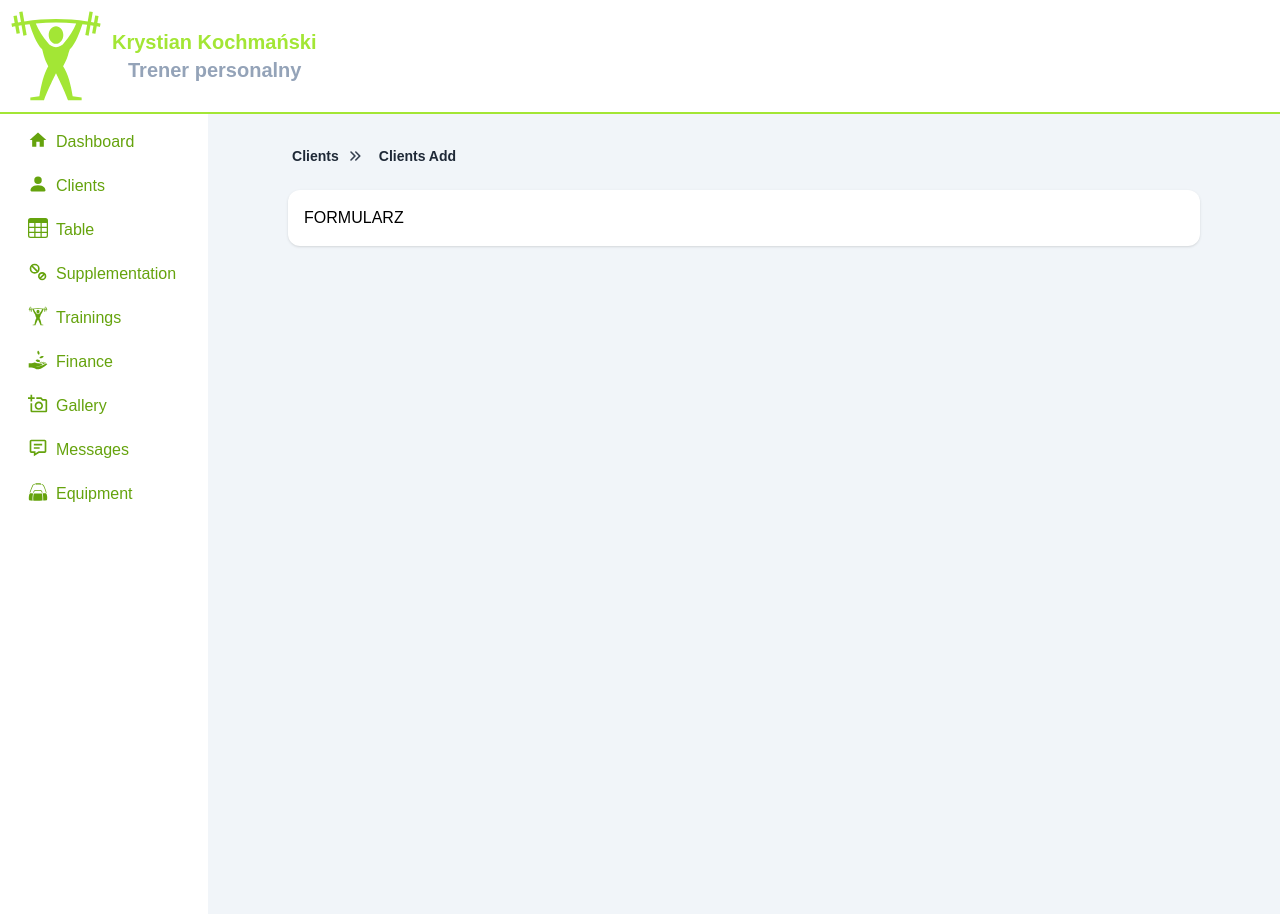
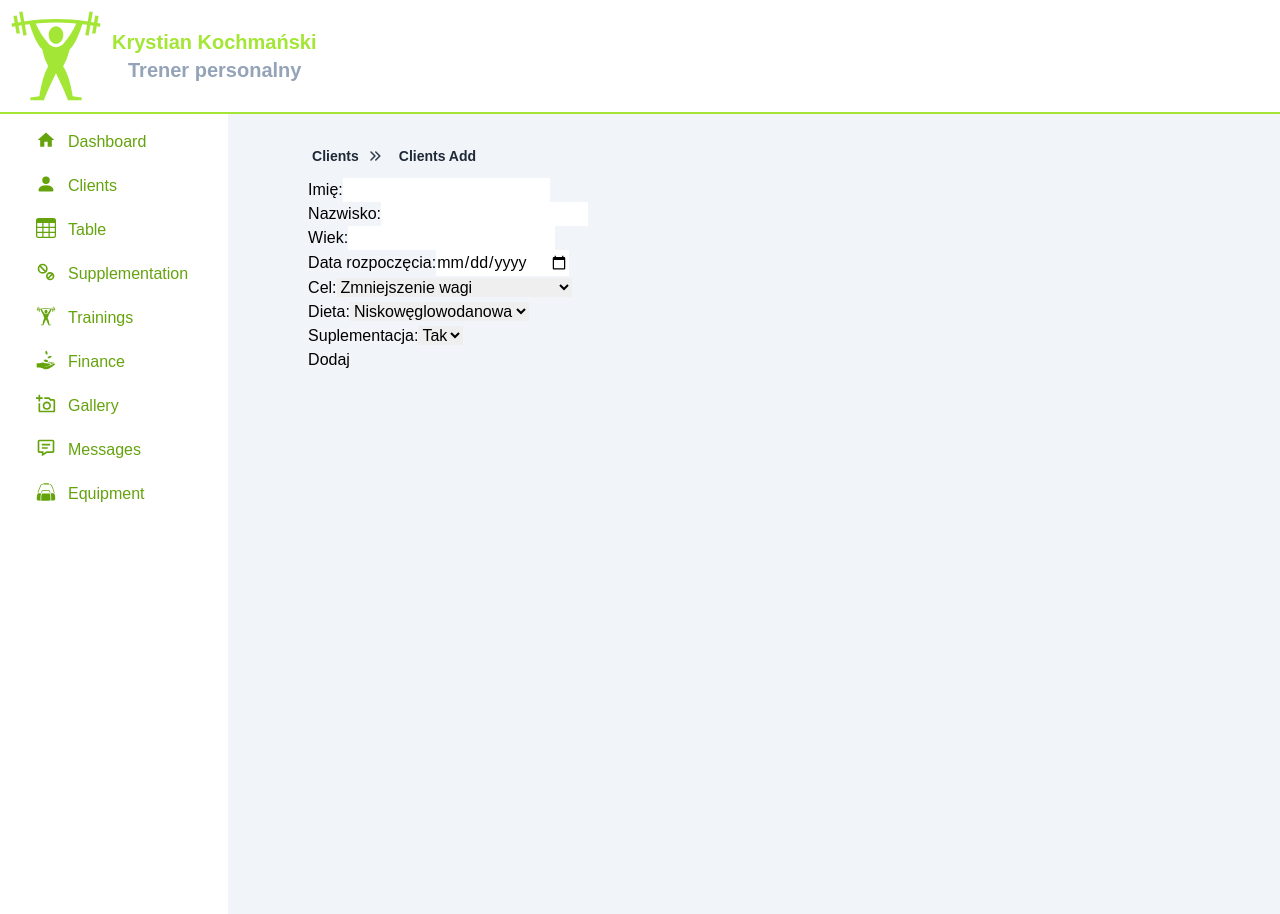
Before and after one commit to MateKoz/trainergym, a React (Create React App) app: page /clients/add in a window 1280 px wide. Built offline with nearby package versions, Linux system fonts and the light colour scheme.

Commit message:
create add form function

```diff
--- a/package.json
+++ b/package.json
@@ -9,6 +9,7 @@
     "react": "^18.2.0",
     "react-dom": "^18.2.0",
     "react-helmet": "^6.1.0",
+    "react-hot-toast": "^2.4.0",
     "react-icons": "^4.7.1",
     "react-router-dom": "^6.5.0",
     "react-scripts": "5.0.1",
@@ -39,6 +40,7 @@
     ]
   },
   "devDependencies": {
+    "formik": "^2.2.9",
     "react-tippy": "^1.4.0",
     "tailwindcss": "^3.2.4"
   }
--- a/src/components/common/Button.jsx
+++ b/src/components/common/Button.jsx
@@ -12,7 +12,7 @@ const Button = forwardRef(
                 : ''
         }
     ${size === 'normal' ? `md:text-base px-8 py-3` : size === 'small' ? `md:text-sm px-6 py-2 m-2` : ``}
-     flex items-center justify-center gap-4 rounded text-sm font-semibold text-center outline-none transition-all duration-150 ${className}
+     flex items-center justify-center gap-4 shadow-md text-sm font-semibold text-center outline-none transition-all duration-150 ${className}
      ${
             disabled
                 ? `text-gray-200 bg-gray-400 hover:bg-gray-400 hover:text-gray-200 active:bg-gray-400 active:text-gray-200 cursor-default`
--- a/src/components/common/Datatable.jsx
+++ b/src/components/common/Datatable.jsx
@@ -12,9 +12,9 @@ export const Datatable = ({ children, headers }) => {
     console.log(children.length)
 
     return (
-        <div className="bg-white p-4 rounded-xl overflow-x-auto w-full text-sm">
-            <table className="bg-white rounded-xl max-w-full border-collapse w-full">
-                <thead className="hidden lg:table-header-group font-bold text-center border-b-2 border-lime-200  text-lime-600">
+        <div className="bg-white p-4 overflow-x-auto shadow-md w-full text-sm">
+            <table className="bg-white  max-w-full  border-collapse w-full">
+                <thead className="hidden lg:table-header-group font-bold text-center border-b-2 border-lime-200 text-lime-600">
                 <tr>
                     {headers.map(({ id, label, colSize }) => (
                         <th
--- a/src/components/common/DatatableItem.jsx
+++ b/src/components/common/DatatableItem.jsx
@@ -2,18 +2,18 @@ export const DatatableItem = ({ children, headers }) => {
 
     return (
         <tr
-            className={`even:bg-slate-100 flex flex-wrap lg:table-row`}>
+            className={`even:bg-lime-100 flex flex-wrap lg:table-row text-center`}>
             {children?.length != null ? (
                 children.map((child, i) => (
-                    <td className='p-2 first:rounded-l-lg last:rounded-r-lg block lg:table-cell'>
-                        <div className="font-bold text-xs text-gray-600 lg:hidden flex items-center gap-1">
+                    <td key={i} className='p-2 block lg:table-cell'>
+                        <div  className="font-bold text-xs text-gray-600 lg:hidden flex items-center gap-1">
                             {headers[i].label}
                         </div>
                         {child}
                     </td>
                 ))
             ) : (
-                <td className="p-4 first:rounded-lg last:rounded-lg">{children}</td>
+                <td className="p-4">{children}</td>
             )}
         </tr>
     )
--- /dev/null
+++ b/src/components/common/Toast.jsx
@@ -0,0 +1,20 @@
+import React from 'react';
+import {Toaster} from "react-hot-toast";
+import {AiOutlineCheckCircle} from "react-icons/ai";
+
+const Toast = () => {
+    return (
+        <Toaster
+            toastOptions={{
+                style: {
+                    border: '2px solid #65E43E',
+                    color: 'grey',
+                    fontWeight: '#ADB5AB',
+                    opacity: '0.5',
+                },
+                icon: <AiOutlineCheckCircle size={20} className={'text-lime-600'}/>
+            }}
+        />    );
+};
+
+export default Toast;
--- a/src/components/common/Tooltip.jsx
+++ b/src/components/common/Tooltip.jsx
@@ -1,12 +1,12 @@
-import { Tooltip as Tippy } from 'react-tippy'
+import { Tooltip as Tip } from 'react-tippy'
 import 'react-tippy/dist/tippy.css'
 
 const Tooltip = ({ value, children, className = '',  ...props }) => (
-    <Tippy title={value} duration={250} animateFill className={className}>
-        <div className={`flex`} {...props}>
+    <Tip title={value} duration={250} animateFill className={className}>
+        <div className={`flex justify-center`} {...props}>
             {children}
         </div>
-    </Tippy>
+    </Tip>
 )
 
 export default Tooltip
--- a/src/components/navigation/Navbar.jsx
+++ b/src/components/navigation/Navbar.jsx
@@ -8,10 +8,10 @@ const Navbar = () => {
                 <div className='flex items-center justify-start'>
                     <GiWeightLiftingUp className='text-lime-400 text-8xl m-2 font-bold'/>
                     <div className='flex flex-col'>
-                        <p className='items-center font-bold text-lime-400 font-semibold text-xl'>Krystian
+                        <span className='items-center font-bold text-lime-400 font-semibold text-xl'>Krystian
                             Kochmański
                             <p className='text-slate-400 ml-4'>Trener personalny</p>
-                        </p>
+                        </span>
                     </div>
                 </div>
             </div>
--- a/src/components/navigation/Sidebar.jsx
+++ b/src/components/navigation/Sidebar.jsx
@@ -8,8 +8,8 @@ const Sidebar = () => {
             {data.map((item, index) => {
                 return (
                     <NavLink to={item.path} key={index}
-                             className='flex ml-4 flex p-2 group hover:bg-lime-200 hover:border-b-2 hover:rounded hover:border-lime-200 cursor-pointer transition-transform ease-in-out hover:translate-x-1 duration-300 my-1  truncate '>
-                            <div className='mr-2 group-hover:text-slate-800 text-xl text-lime-600'>{item.icon}</div>
+                             className='flex ml-4 flex p-2 px-4 hover:shadow-md group hover:bg-lime-200 hover:border-b-2 hover:border-lime-200 cursor-pointer transition-transform ease-in-out hover:translate-x-1 duration-300 my-1  truncate '>
+                            <div className='mr-3 group-hover:text-slate-800 text-xl text-lime-600'>{item.icon}</div>
                             <div className='text-md group-hover:text-slate-800 text-lime-600'>{item.titles}</div>
                     </NavLink>
                 )
--- a/src/views/Clients/components/AddClientsForm.jsx
+++ b/src/views/Clients/components/AddClientsForm.jsx
@@ -1,13 +1,67 @@
-import React from 'react';
-import Card from "../../../components/common/Card";
+import React, {useState} from 'react';
+import {Clients as dataClients} from "../data/Clients";
+import {Link} from "react-router-dom";
 
 
 const AddClientsForm = () => {
+    const [data, setData] = useState(dataClients);
+    console.log(data)
+
+    const handleSubmit = (e) => {
+        e.preventDefault();
+        const newData = {
+            name: e.target.name.value,
+            surname: e.target.surname.value,
+            age: e.target.age.value,
+            startIn: e.target.startIn.value,
+            target: e.target.target.value,
+            diet: e.target.diet.value,
+            supplementation: e.target.supplementation.value,
+        };
+        setData([...data, newData]);
+    };
+
     return (
-        <Card>
-            FORMULARZ
-        </Card>
+
+        <form onSubmit={handleSubmit}>
+            <label htmlFor="name">Imię:</label>
+            <input type="text" id="name"/>
+            <br/>
+            <label htmlFor="surname">Nazwisko:</label>
+            <input type="text" id="surname"/>
+            <br/>
+            <label htmlFor="age">Wiek:</label>
+            <input type="text" id="age"/>
+            <br/>
+            <label htmlFor="startIn">Data rozpoczęcia:</label>
+            <input type="date" id="startIn"/>
+            <br/>
+            <label htmlFor="target">Cel:</label>
+            <select id="target">
+                <option value="reduceWeight">Zmniejszenie wagi</option>
+                <option value="increaseMuscleMass">Zwiększenie masy mięśniowej</option>
+                <option value="improveEndurance">Poprawa wytrzymałości</option>
+            </select>
+            <br/>
+            <label htmlFor="diet">Dieta:</label>
+            <select id="diet">
+                <option value="lowCarb">Niskowęglowodanowa</option>
+                <option value="highProtein">Wysokobiałkowa</option>
+                <option value="balanced">Zbilansowana</option>
+            </select>
+            <br/>
+            <label htmlFor="supplementation">Suplementacja:</label>
+            <select id="supplementation">
+                <option value="yes">Tak</option>
+                <option value="no">Nie</option>
+            </select>
+            <br/>
+            <Link to='/clients'>
+                <button type="submit">Dodaj</button>
+            </Link>
+        </form>
     );
 };
 
+
 export default AddClientsForm;
--- a/src/views/Clients/data/HeadersTable.js
+++ b/src/views/Clients/data/HeadersTable.js
@@ -84,7 +84,7 @@ export const headers = [
         colSize: 1,
     },
     {
-        id: '7',
+        id: '8',
         label: (
             <>
                 <AiOutlineFileText size={18} className="mr-1 text-lime-600"/>
@@ -94,7 +94,7 @@ export const headers = [
         colSize: 1,
     },
     {
-        id: '8',
+        id: '9',
         label: (
             <>
             </>
```
Also changed, not shown: src/views/Clients/components/DatatableClients.jsx (+23 -6 lines), 1 other file (tests, documents, lock files or other folders).
